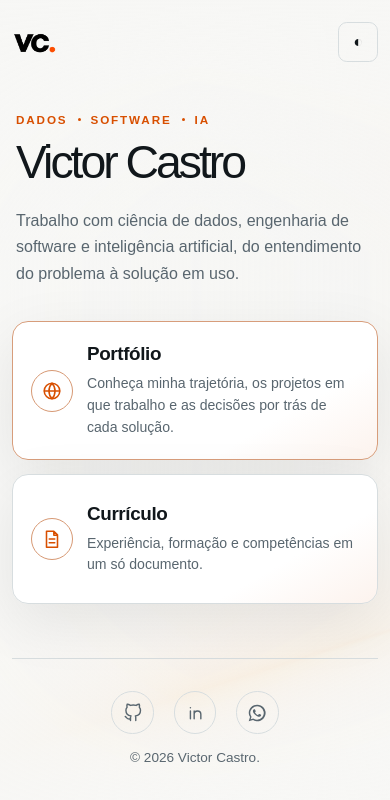
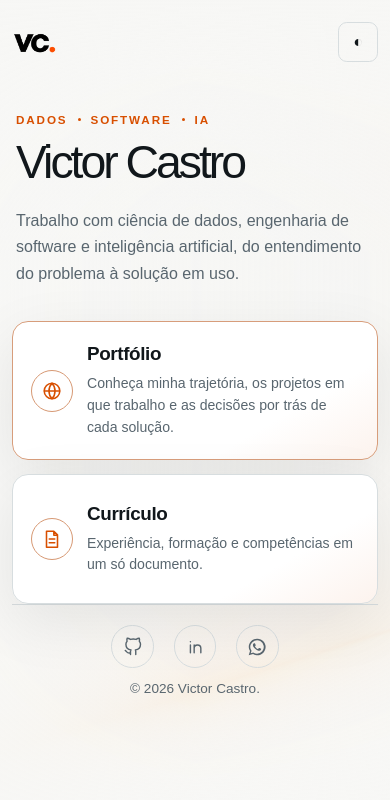
Before and after one commit to vlopcas/links, a Next.js app: page / in a window 390 px wide. Shown: the top 800 px of the page. Built offline with nearby package versions, Linux system fonts and the light colour scheme.

Commit message:
compact mobile links footer

```diff
--- a/app/globals.css
+++ b/app/globals.css
@@ -190,7 +190,7 @@ h1 { margin: 0; font-size: clamp(2.9rem, 10vw, 5.2rem); font-weight: 500; letter
   .identity { padding-top: 48px; }
   .main-links { grid-template-columns: 1fr; }
   .link-card, .portfolio-card { min-height: 130px; padding: 21px 18px; gap: 14px; border-radius: 16px; }
-  .site-footer { justify-content: center; gap: 1rem; flex-direction: column; align-items: center; padding-block: 2rem; text-align: center; }
+  .site-footer { min-height: 0; justify-content: center; gap: .8rem; flex-direction: column; align-items: center; margin-top: 0; padding-block: 1.25rem; text-align: center; }
 }
 
 @media (max-width: 390px) {
```
